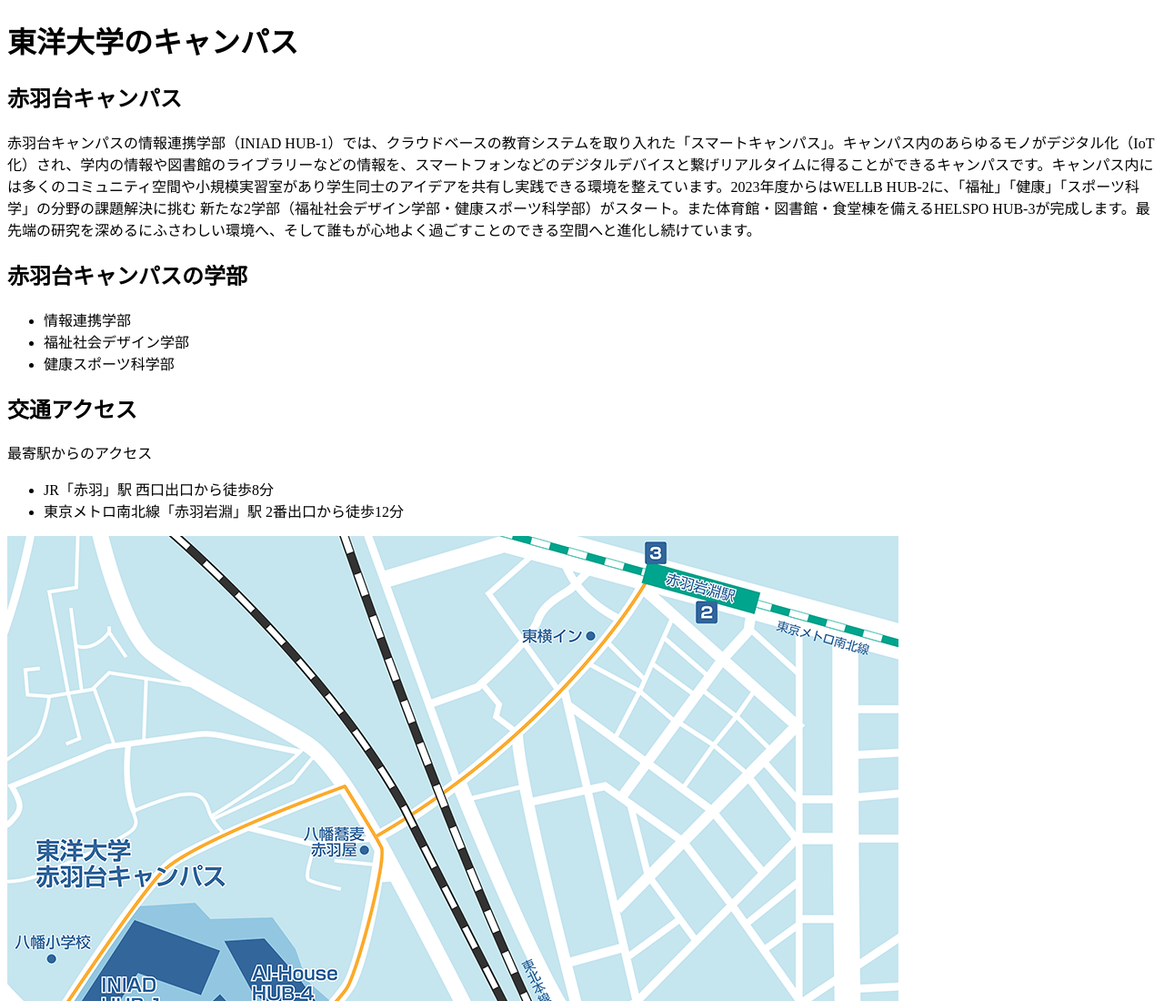
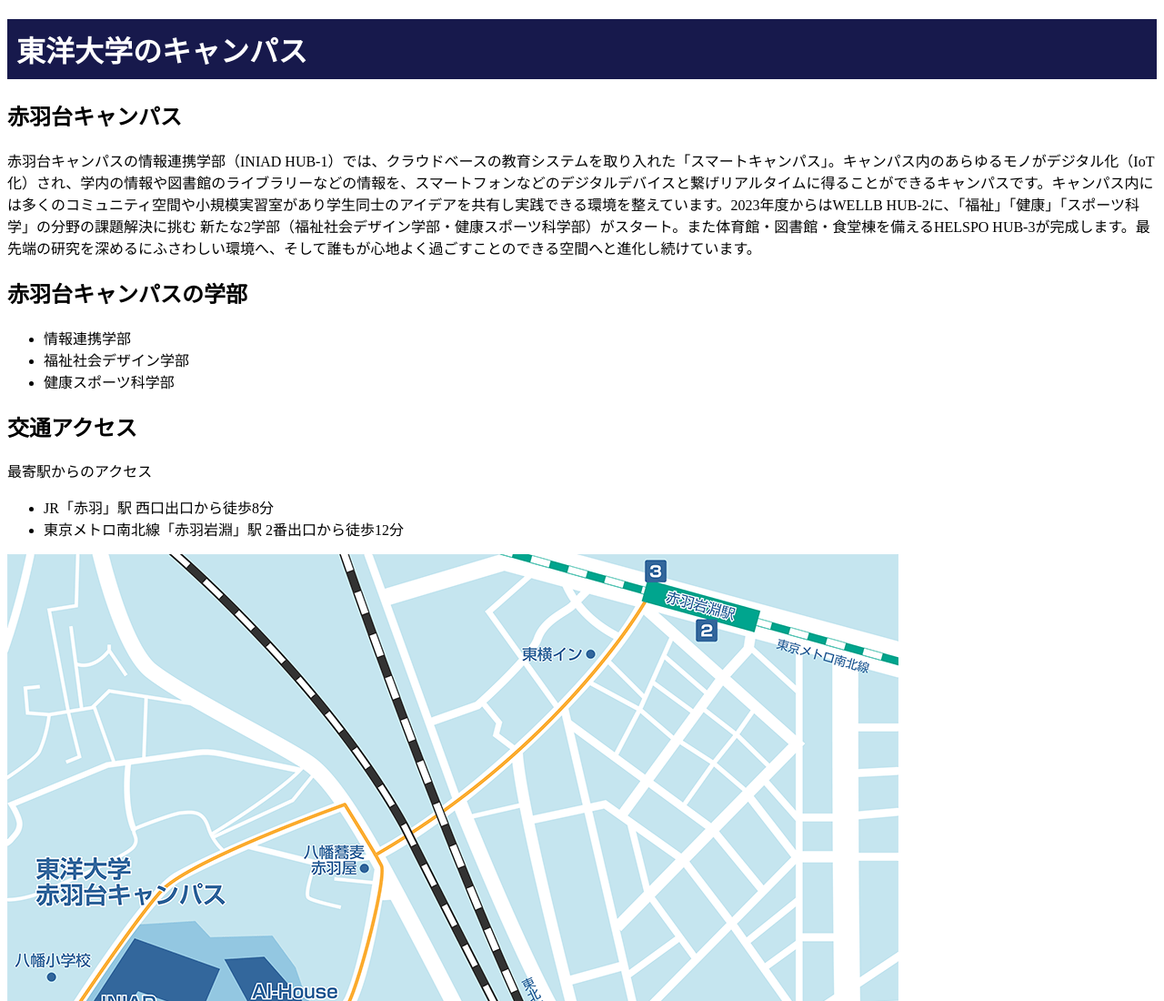
Before and after one commit to s1f10220266/git-remote-test, a plain HTML site: page index.html in a window 1280 px wide. Shown: the top 1100 px of the page at 91% size. Drawn offline with Linux system fonts and the light colour scheme.

Commit message:
h1タグにスタイルを追加

```diff
--- /dev/null
+++ b/css/default.css
@@ -0,0 +1,5 @@
+h1 {
+    color: #ffffff;
+    background-color: #17194c;
+    padding: 10px;
+}
--- a/index.html
+++ b/index.html
@@ -3,6 +3,8 @@
     <head>
         <meta charset="UTF-8">
         <title>git-remote-test</title>
+        <link rel="stylesheet" href="./css/default.css">
+
     </head>
     <body>
         <h1>東洋大学のキャンパス</h1>
```
